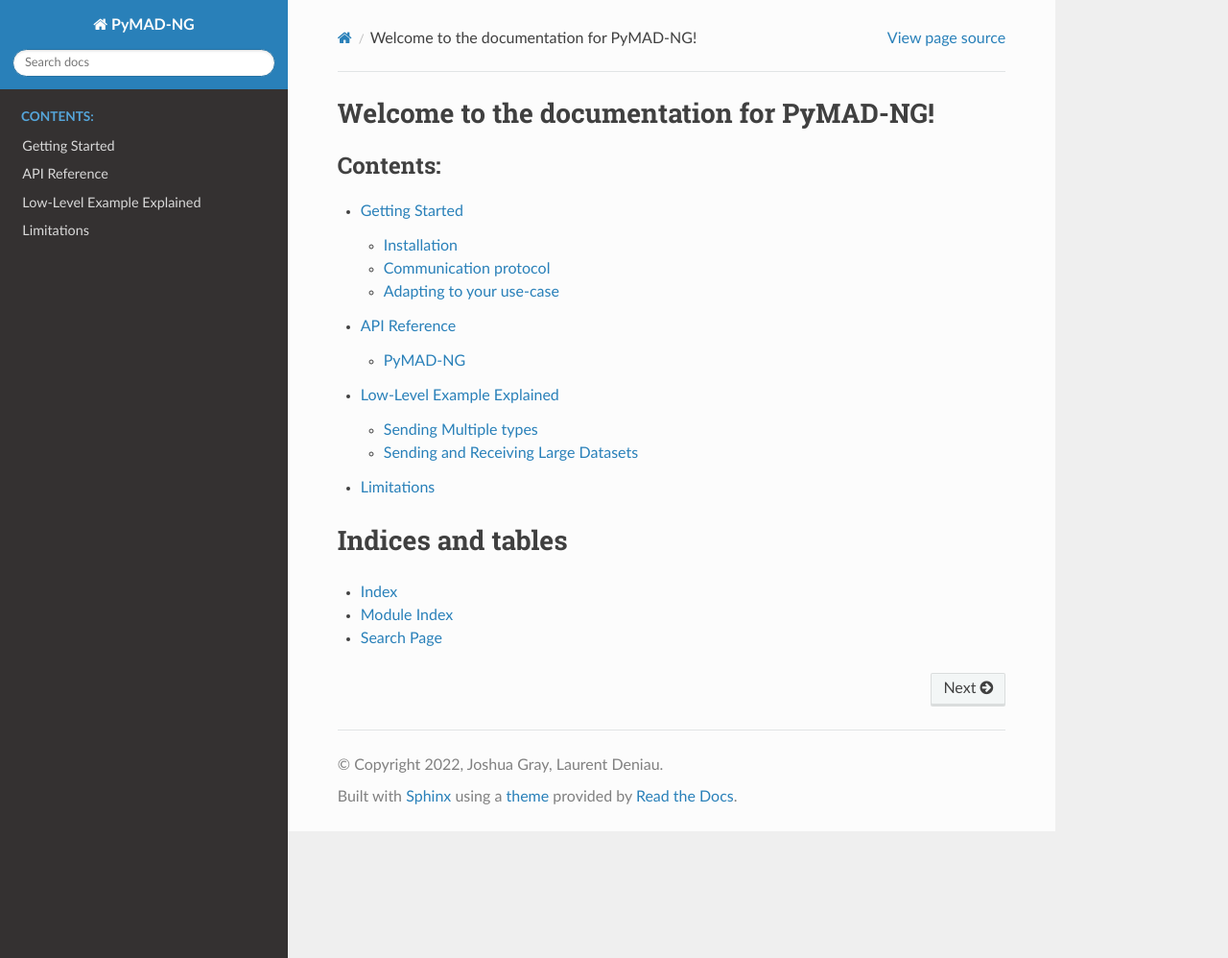
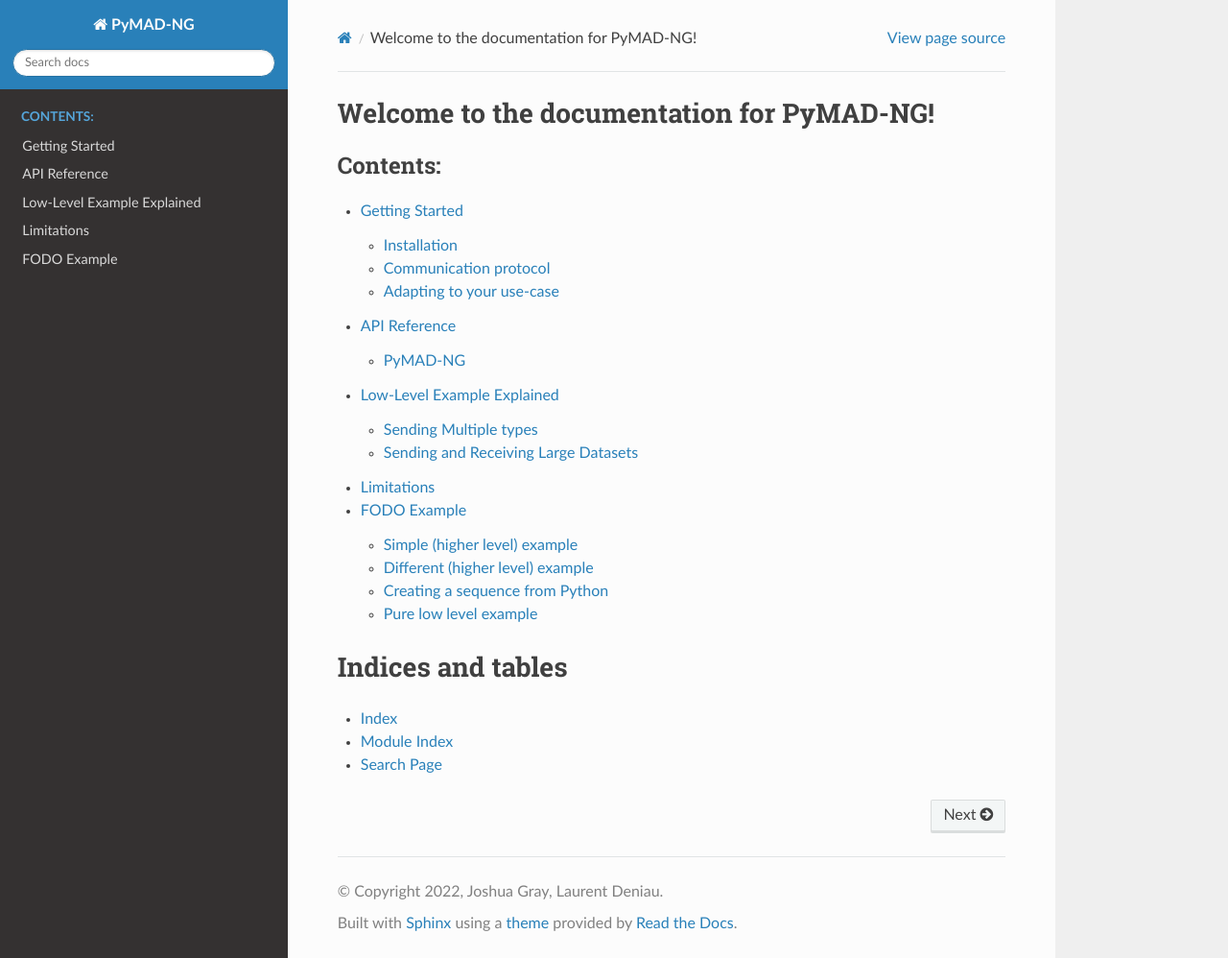
Before and after one commit to MethodicalAcceleratorDesign/MAD-NG.py, a Sphinx documentation site: the page built from docs/source/index.rst, in a window 1280 px wide and 998 px high. Shown: the whole window at 96% size. Built offline with Sphinx 7.4.7 and the Read the Docs theme 2.0.0, drawn with Linux system fonts in a browser that asks for light colours; some of the changed lines change nothing that is shown.

Commit message:
Add documentation on the example 'ex-fodo'

```diff
--- /dev/null
+++ b/docs/source/ex-fodo.rst
@@ -0,0 +1,104 @@
+FODO Example
+============
+
+The file `ex-fodo/FODOs.py <https://github.com/MethodicalAcceleratorDesign/MADpy/blob/main/examples/ex-fodo/FODOs.py>`_ has several methods of loading the same FODO cell and then plotting :math:`s` and :math:`\beta_{xx}` (known as beta11 in MAD-NG).
+
+For the simplest low level example, see :ref:`here <low-level>`
+
+Simple (higher level) example
+-----------------------------
+
+The first example (below) shows how to load a MADX sequence, perform a twiss on it in MAD-NG and then plot :math:`s` and :math:`\beta_{xx}`. A minor potential confusing bit is the use of ``{current_dir}``, now this just ensures MAD-NG gets the full correct path to the file, if your terminal was in the folder with the python files and sequence files, this would not be required, but I have included it so that you can run the python file from anywhere on your device.
+
+Important points to note are the use of double quotations in the ``mad.MADX.load(...)`` and ``mad[*args]`` notation. The double quotes are required because strings are interpreted by MAD-NG as scripts, which we believe is powerful enough that we will accept the minor annoyance of using double quotes. The notation ``mad[*args]`` is how to define variables within the MAD-NG environment.
+
+So going through line by line;
+
+    1. Open MAD-NG and name the communication object ``mad``
+    2. Load the MADX sequence in the file `fodo.seq <https://github.com/MethodicalAcceleratorDesign/MADpy/blob/main/examples/ex-fodo/fodo.seq>`_ and store the translation into `fodo.mad <https://github.com/MethodicalAcceleratorDesign/MADpy/blob/main/examples/ex-fodo/fodo.mad>`_.
+    3. Grab the variable ``seq`` from the MADX environment and give it the name ``seq`` in the MAD-NG environment.
+    4. Create the default beam object and attach this to the sequence ``seq``.
+    5. Run a twiss (the last three arguments are equivalent to the MADX ``plot "interpolate"``) and name the return values ``mtbl`` and ``mflw`` in the MAD-NG environment.
+    6. Create the plot of :math:`s` and :math:`\beta_{xx}`.
+    7. Display the plot.
+
+.. literalinclude:: ../../examples/ex-fodo/FODOs.py
+    :lines: 6-12
+    :linenos:
+
+Different (higher level) example
+--------------------------------
+
+Going through the example line by line;
+
+
+    3. Equivalent to line 3 in the example above, yet this time you have no control on the name in MAD-NG environment.
+
+    6. Create a variable cols, for use in the next line
+    7. Write the columns above to the file twiss_py.tfs
+    8. Loop through the elements of the sequence
+    9. Print the name and kind of element in the sequence
+
+
+.. literalinclude:: ../../examples/ex-fodo/FODOs.py
+    :lines: 14-24
+    :linenos:
+
+Lines 8 - 9 are equivalent to
+
+.. code-block::
+
+    for i in range(len(mad.seq)):
+        x = mad.seq[i]
+        print(x.name, x.kind)
+
+Creating a sequence from Python
+-------------------------------
+
+In this example, we demonstrate, why double quotations may be a decent compromise to make, by being able to completely utilise MAD-NG.
+
+Going through the example line by line;
+
+    2. Create two variables in the MAD-NG environment, ``circum = 60``, ``lcell = 20``.
+
+    4. Create two variables in the MAD-NG environment, ``sin = math.sin``, ``pi = math.pi`` (in Python this is equivalent to ``from math import sin, pi``).
+    5. Create a deferred expression equivalent to ``v := 1/(lcell/sin(pi/4)/4)``.
+
+    7. Create a quadrupole named ``qf`` with ``k1 = v.k`` and length of 1.
+    8. Create a quadrupole named ``qd`` with ``k1 = -v.k`` and length of 1.
+    9. Create a sequence using ``qf`` and ``qd``, specifying the positions and a length of 60.
+
+    17. Attach a default beam to the sequence.
+    18. Run a twiss and name the return values ``mtbl`` and ``mflw`` in the MAD-NG environment.
+
+    20. Write the columns ``col`` to the file twiss_py.tfs.
+
+    22. Plot the result (``mad.mtbl["beta11"]`` is equivalent to ``mad.mtbl.beta11``).
+
+.. literalinclude:: ../../examples/ex-fodo/FODOs.py
+    :lines: 27-52
+    :linenos:
+
+
+.. _low-level:
+
+Pure low level example
+----------------------
+
+This is the simplest way to communicate with MAD-NG, but it requires the user to actively, deal with references. In this example, three methods of receiving data are shown.
+
+Going through the example line by line;
+
+    2. Send the entire instructions from the above examples, loading the sequence, attaching the default beam and performing the twiss, then send to Python ``mtbl``.
+
+    9. Recieve the object ``mtbl`` from MAD-NG. As this is an object that cannot be replicated in Python, you receive a **reference**. This **reference** must be named the name of the variable in the MAD-NG environment, so that you can use the reference to communicate with MAD-NG.
+    10. Using the **reference**, grab the attributes ``s`` and ``beta11`` and plot them
+
+    12. Ask MAD-NG to send the attributes ``s`` and ``beta11``.
+    13. Receive and plot the attributes ``s`` and ``beta11``.
+
+    15. Using the MAD-NG object, grab the variable ``mtbl`` and then the attributes ``s`` and ``beta11`` to plot them (as above)
+
+.. literalinclude:: ../../examples/ex-fodo/FODOs.py
+    :lines: 54-71
+    :linenos:
--- a/docs/source/index.rst
+++ b/docs/source/index.rst
@@ -14,6 +14,7 @@
    modules
    ex-lowlevel
    ex-limitations
+   ex-fodo
 
 
 Indices and tables
```
